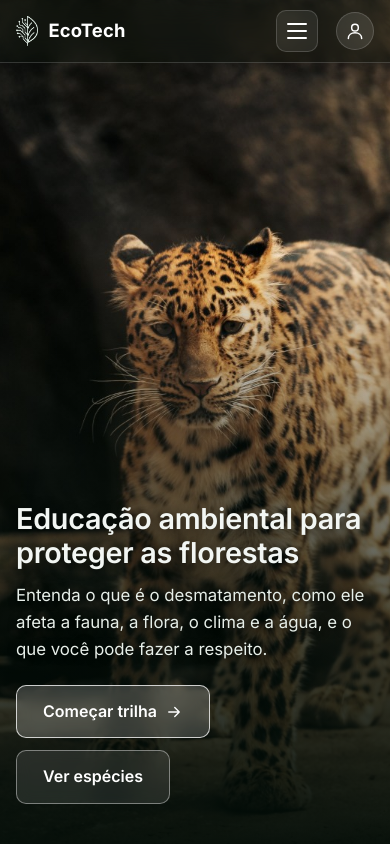
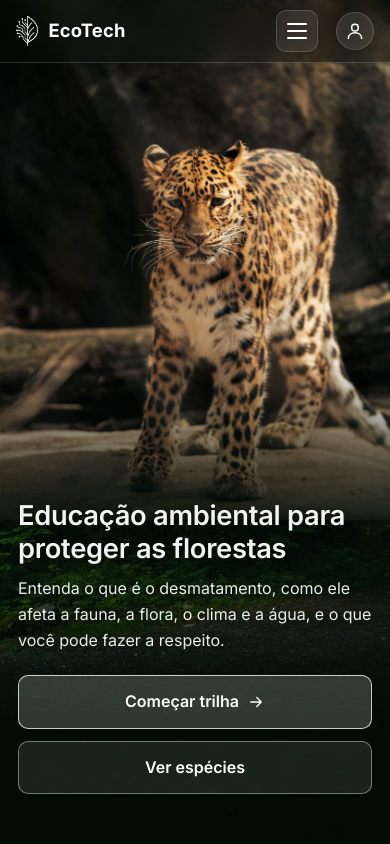
Before and after one commit to GustavoRibasSilestrino/EcoTech, a React (Vite) app: page /#/ in a window 390 px wide. Shown: the top 844 px of the page. Built offline with nearby package versions, Linux system fonts and the light colour scheme.

Commit message:
style: deixa o site responsivo para mobile

```diff
--- a/src/styles/global.css
+++ b/src/styles/global.css
@@ -390,3 +390,34 @@ legend { padding: 0 8px; font-weight: 500; font-size: 0.93rem; }
 .conta { display: grid; place-items: center; border-radius: 50%; text-decoration: none; }
 .conta:hover { opacity: 0.85; }
 .conta-vazia { width: 38px; height: 38px; color: #fff; background: rgba(255, 255, 255, 0.1); border: 1px solid var(--borda); }
+
+/* ===== Mobile: título numa camada abaixo da foto ===== */
+@media (max-width: 860px) {
+  .hero-foto {
+    display: block;
+    min-height: 0;
+    background: none;
+  }
+  .hero-foto::before {
+    content: '';
+    display: block;
+    height: min(62vh, 520px);
+    background:
+      linear-gradient(180deg, rgba(0, 0, 0, 0.45) 0%, rgba(0, 0, 0, 0) 22%, rgba(2, 12, 7, 0) 70%, rgba(2, 12, 7, 0.9) 100%),
+      url('/img/hero.jpg') center 30% / cover no-repeat;
+  }
+  .hero-conteudo {
+    padding: 8px 18px 36px;
+    margin-top: -28px;
+    position: relative;
+  }
+  .hero-conteudo h1 { font-size: clamp(1.55rem, 7vw, 2rem); margin-top: 0; }
+  .hero-sub { font-size: 1rem; }
+  .hero-botoes .btn { flex: 1 1 100%; }
+}
+
+@media (max-width: 860px) {
+  .menu { background: rgba(5, 16, 11, 0.97); }
+  .menu a { padding: 12px 14px; }
+  .menu a.active { box-shadow: none; background: rgba(255, 255, 255, 0.12); border-radius: 8px; }
+}
```
